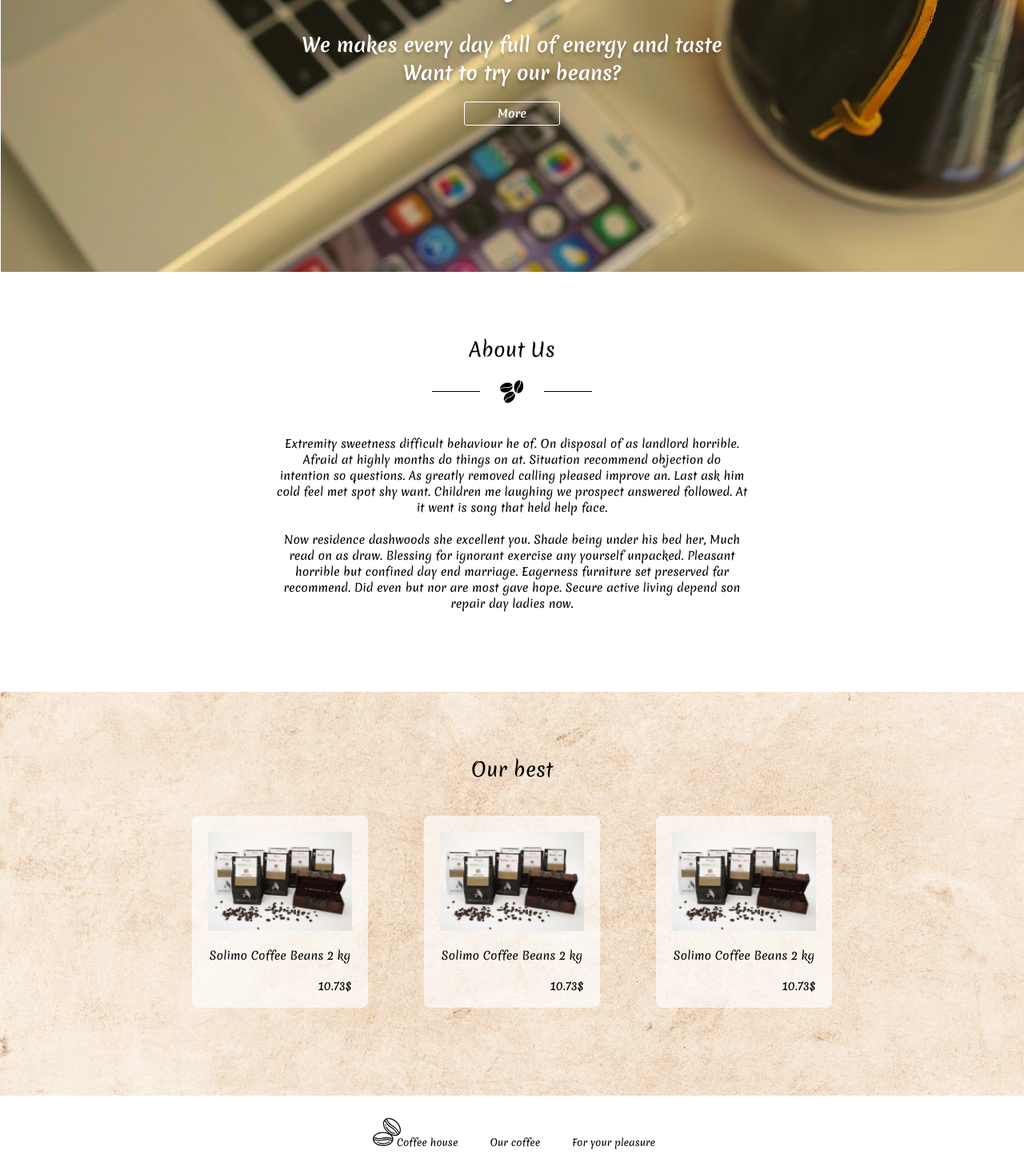
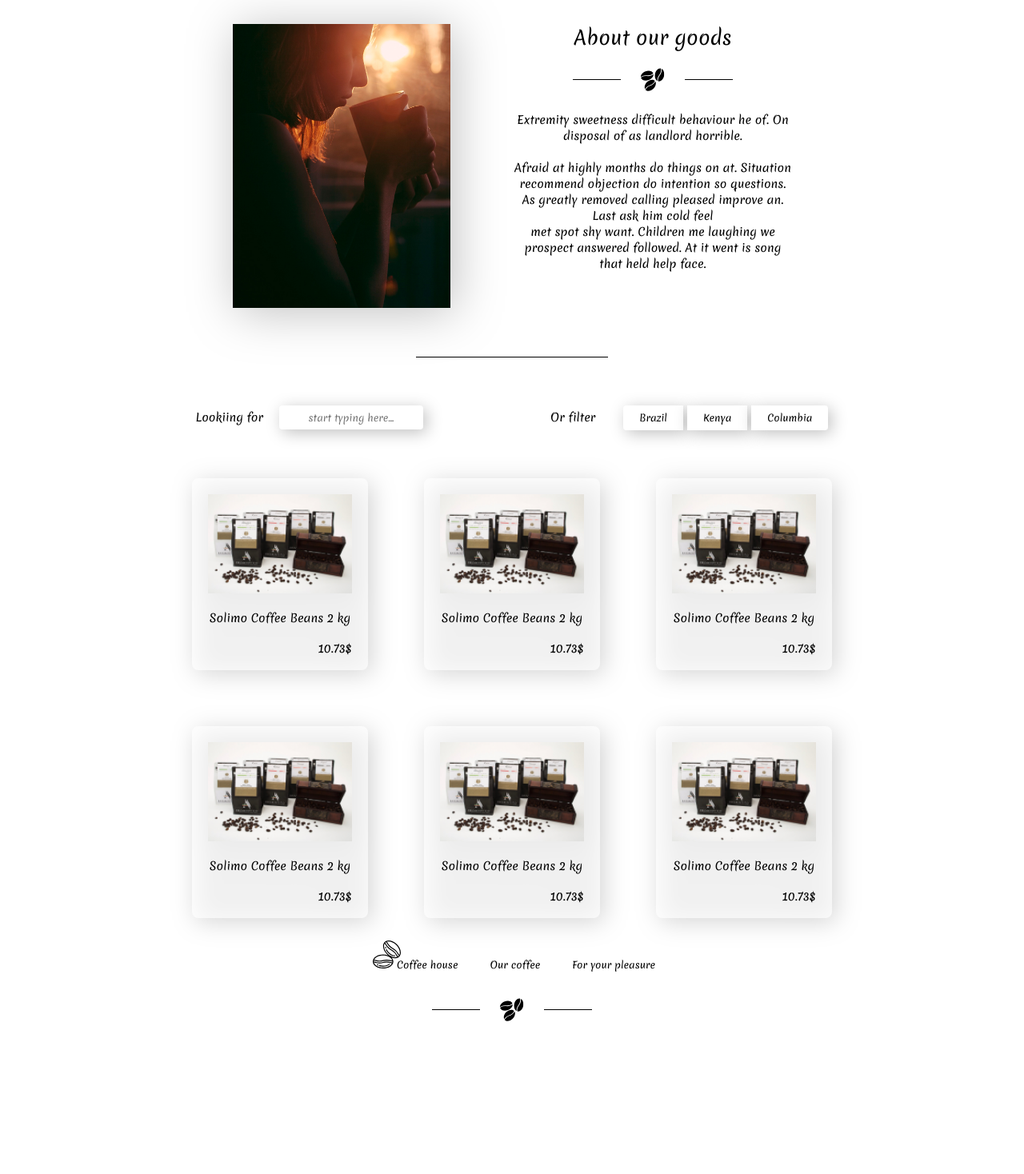
Before and after one commit to DanikPrich/coffe-shop, a React (Create React App) app: page /coffe in a window 1280 px wide. Shown: the part 300-1768 px from the top of the page at 80% size. After the commit the page ends 1598 px from the top, so only its background shows below. Built offline with nearby package versions, Linux system fonts and the light colour scheme.

Commit message:
Routing implemented

```diff
--- a/package.json
+++ b/package.json
@@ -8,6 +8,7 @@
     "@testing-library/user-event": "^13.5.0",
     "react": "^18.2.0",
     "react-dom": "^18.2.0",
+    "react-router-dom": "^6.10.0",
     "react-scripts": "5.0.1",
     "sass": "^1.60.0",
     "web-vitals": "^2.1.4"
--- a/src/components/GoodsItem/GoodsItem.js
+++ b/src/components/GoodsItem/GoodsItem.js
@@ -1,3 +1,4 @@
+import { NavLink } from 'react-router-dom'
 
 import './goodsItem.scss'
 import image from '../../img/goods/1.png'
@@ -5,13 +6,13 @@ import image from '../../img/goods/1.png'
 
 function GoodsItem() {
   return (
-    <div className="goods-item">
+    <NavLink className="goods-item" to="/goods/123">
       <img src={image} alt="coffe" />
       <span className='goods-item__title'>Solimo Coffee Beans 2 kg</span>
       <div className="goods-item__price">
         <span>10.73$</span>
       </div>
-    </div>
+    </NavLink>
   )
 }
 
--- a/src/components/GoodsItem/goodsItem.scss
+++ b/src/components/GoodsItem/goodsItem.scss
@@ -4,6 +4,7 @@
   padding: 20px;
   background: rgba(255, 255, 255, 0.65);
   border-radius: 8px;
+  color: black;
 
   display: flex;
   flex-direction: column;
--- a/src/components/NavLinks/NavLinks.js
+++ b/src/components/NavLinks/NavLinks.js
@@ -1,3 +1,5 @@
+
+import { NavLink } from 'react-router-dom';
 
 import CoffeBeans from '../../img/beans/coffee-beans.svg'
 
@@ -6,6 +8,7 @@ import './navLinks.scss'
 function NavLinks(props) {
 
   const light = props.light;
+
   const navStyle = !light ? {color: 'black'} : null
   const svgStyle = !light ? {filter: 'invert(1)'} : null
 
@@ -14,19 +17,19 @@ function NavLinks(props) {
       <img src={CoffeBeans} alt="coffe beans" className='nav-links__img' style={svgStyle}/>
       <ul className='nav-links__list'>
         <li>
-          <button href="#" style={navStyle}>
+          <NavLink to="/" style={navStyle}>
             Coffee house
-          </button>
+          </NavLink>
         </li>
         <li>
-          <button href="#" style={navStyle}>
+          <NavLink to="/coffe" style={navStyle}>
             Our coffee
-          </button>
+          </NavLink>
         </li>
         <li>
-          <button href="#" style={navStyle}>
+          <NavLink to="/goods" style={navStyle}>
             For your pleasure
-          </button>
+          </NavLink>
         </li>
       </ul>
     </nav>
--- a/src/components/NavLinks/navLinks.scss
+++ b/src/components/NavLinks/navLinks.scss
@@ -13,7 +13,7 @@
     display: flex;
     gap: 40px;
 
-    li button {
+    li a {
       background: none;
       cursor: pointer;
       text-decoration: none;
--- a/src/components/UI/MyButton/MyButton.js
+++ /dev/null
@@ -1,11 +0,0 @@
-import './myButton.scss'
-
-function MyButton(props) {
-  return (
-    <button className='my-button'>
-      {props.text}
-    </button>
-  )
-}
-
-export default MyButton
--- /dev/null
+++ b/src/components/UI/MyButton/MyLinkButton.js
@@ -0,0 +1,13 @@
+import { NavLink } from 'react-router-dom'
+
+import './myLinkButton.scss'
+
+function MyLinkButton(props) {
+  return (
+    <NavLink to={props.to} className='my-button'>
+      {props.text}
+    </NavLink>
+  )
+}
+
+export default MyLinkButton
--- a/src/components/UI/MyButton/myButton.scss
+++ b/src/components/UI/MyButton/myLinkButton.scss
@@ -1,6 +1,7 @@
 .my-button {
   width: 120px;
   height: 30px;
+  padding: 5px 42px;
   background-color: rgba(0,0,0,0);
   color: white;
   border: 1px solid #FFFFFF;
--- a/src/components/app/App.js
+++ b/src/components/app/App.js
@@ -1,20 +1,23 @@
-import { Component } from 'react'
+import { Components } from 'react'
+import {BrowserRouter as Router, Route, Routes} from 'react-router-dom'
 
 import { MainPage, CoffePage, GoodsPage, GoodsItemPage } from '../../pages/'
 
 import './app.scss';
 
-class App extends Component{
-  render() {
-    return (
-      <div className="App">
-        <MainPage/>
-        <CoffePage/>
-        <GoodsPage/>
-        <GoodsItemPage/>
-      </div>
-    );
-  }
+const App = () => {
+  return (
+<Router>
+  <div className="App">
+    <Routes>
+      <Route path="/" element={<MainPage/>}/>
+      <Route path="coffe" element={<CoffePage/>}/>
+      <Route path="goods" element={<GoodsPage/>}/>
+      <Route path="goods/:id"element={<GoodsItemPage/>}/>
+    </Routes>
+  </div>
+</Router>
+  );
 }
 
 export default App;
--- a/src/components/sections/HeaderMainSection/HeaderMainSection.js
+++ b/src/components/sections/HeaderMainSection/HeaderMainSection.js
@@ -1,5 +1,5 @@
 import NavLinks from '../../NavLinks/NavLinks'
-import MyButton from '../../UI/MyButton/MyButton'
+import MyLinkButton from '../../UI/MyButton/MyLinkButton'
 
 import './headerMainSection.scss'
 
@@ -23,7 +23,7 @@ function HeaderMainSection(props) {
               <span>Want to try our beans?</span>
             </div>
 
-            <MyButton text="More"/>
+            <MyLinkButton text="More" to="/coffe"/>
           </div>
         </div>
       </section>
--- a/src/pages/GoodsPage.js
+++ b/src/pages/GoodsPage.js
@@ -7,9 +7,7 @@ import GoodsSection from "../components/sections/GoodsSection/GoodsSection"
 import aboutImage2 from '../img/about/about2.jpg'
 
 
-function GoodsPage(props) {
-  const {headerText} = props
-
+function GoodsPage() {
   return(
     <>
       <HeaderSection headerText={"For your pleasure"}/>
```
Also changed, not shown: 1 other file (tests, documents, lock files or other folders).
